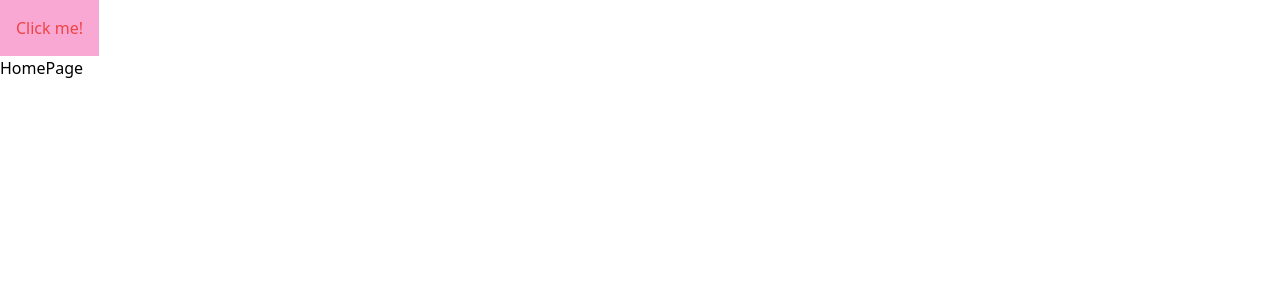
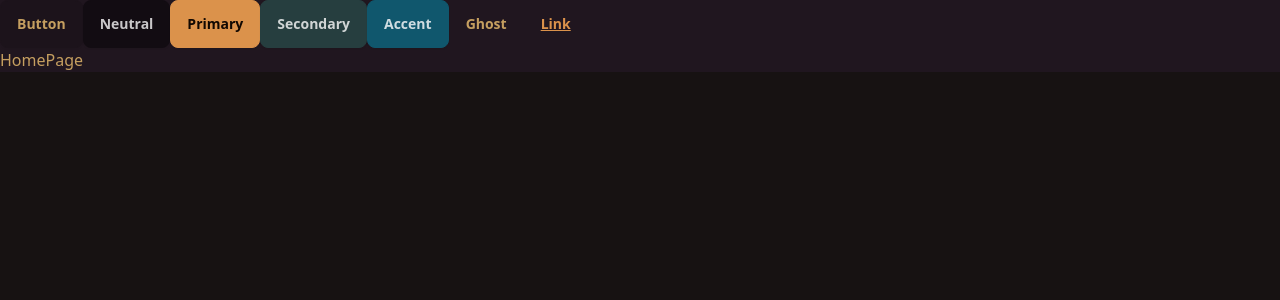
Before and after one commit to quangiscoding/mern-thinkapp, a React app in the folder frontend/: page / in a window 1280 px wide. Shown: the top 300 px of the page. Built offline with nearby package versions, Linux system fonts and the light colour scheme; the HTML template or start-up script is replaced by a standard one.

Commit message:
Add daisyui

```diff
--- a/frontend/package.json
+++ b/frontend/package.json
@@ -21,6 +21,7 @@
     "@types/react-dom": "^19.2.3",
     "@vitejs/plugin-react": "^5.1.1",
     "autoprefixer": "^10.4.23",
+    "daisyui": "^4.12.24",
     "eslint": "^9.39.1",
     "eslint-plugin-react-hooks": "^7.0.1",
     "eslint-plugin-react-refresh": "^0.4.24",
--- a/frontend/src/App.jsx
+++ b/frontend/src/App.jsx
@@ -7,15 +7,14 @@
 
 const App = () => {
   return (
-    <div>
-      <button
-        onClick={() => {
-          toast.success("Congrats");
-        }}
-        className="text-red-500 bg-pink-300 p-4"
-      >
-        Click me!
-      </button>
+    <div data-theme="coffee">
+      <button className="btn">Button</button>
+      <button className="btn btn-neutral">Neutral</button>
+      <button className="btn btn-primary">Primary</button>
+      <button className="btn btn-secondary">Secondary</button>
+      <button className="btn btn-accent">Accent</button>
+      <button className="btn btn-ghost">Ghost</button>
+      <button className="btn btn-link">Link</button>
       <Routes>
         <Route path="/" element={<HomePage />} />
         <Route path="/create" element={<CreatePage />} />
--- a/frontend/tailwind.config.js
+++ b/frontend/tailwind.config.js
@@ -1,8 +1,13 @@
+import daisyui from "daisyui";
+
 /** @type {import('tailwindcss').Config} */
 export default {
   content: ["./index.html", "./src/**/*.{js,ts,jsx,tsx}"],
   theme: {
     extend: {},
   },
-  plugins: [],
+  plugins: [daisyui],
+  daisyui: {
+    themes: ["forest", "coffee"],
+  },
 };
```
Also changed, not shown: 1 other file (tests, documents, lock files or other folders).
